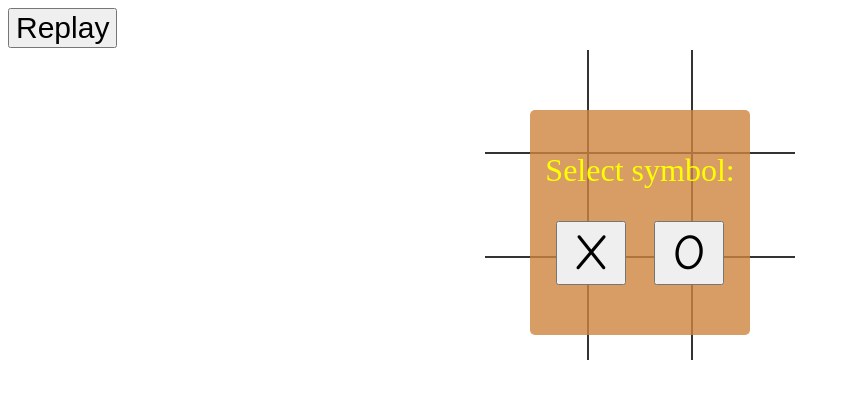
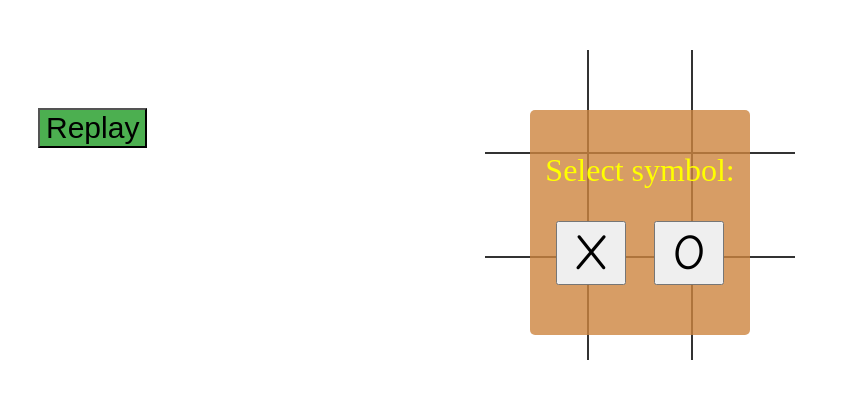
Before and after one commit to Swistek92/kolko-krzyzyk, a plain HTML site: page index.html in a window 1280 px wide. Shown: the whole page, without its empty margins (0-850 px from the left). Drawn offline with Linux system fonts and the light colour scheme.

Commit message:
Update style.css

```diff
--- a/style.css
+++ b/style.css
@@ -33,7 +33,10 @@ table tr td:last-child {
 }
 
 .btn {
+  margin-top: 100px;
+  margin-left: 30px;
 font-size: 30px;
+  background-color: #4CAF50;
 
 }
 
```
